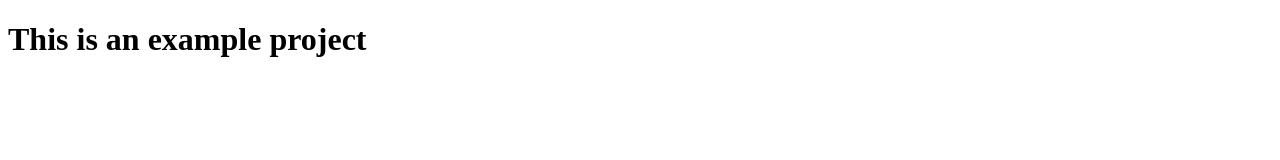
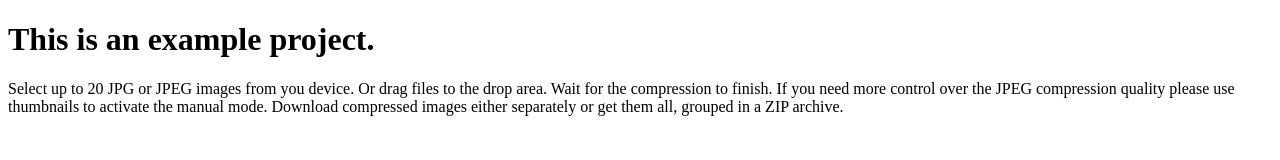
Before and after one commit to iryna-kleimonova/my-first-project, a plain HTML site: page index.html in a window 1280 px wide. Drawn offline with Linux system fonts and the light colour scheme.

Commit message:
add markup

```diff
--- a/index.html
+++ b/index.html
@@ -6,6 +6,16 @@
     <title>Document</title>
   </head>
   <body>
-    <h1>This is an example project</h1>
+    <header></header>
+    <main>
+      <h1>This is an example project.</h1>
+      <p>
+        Select up to 20 JPG or JPEG images from you device. Or drag files to the
+        drop area. Wait for the compression to finish. If you need more control
+        over the JPEG compression quality please use thumbnails to activate the
+        manual mode. Download compressed images either separately or get them
+        all, grouped in a ZIP archive.
+      </p>
+    </main>
   </body>
 </html>
```
